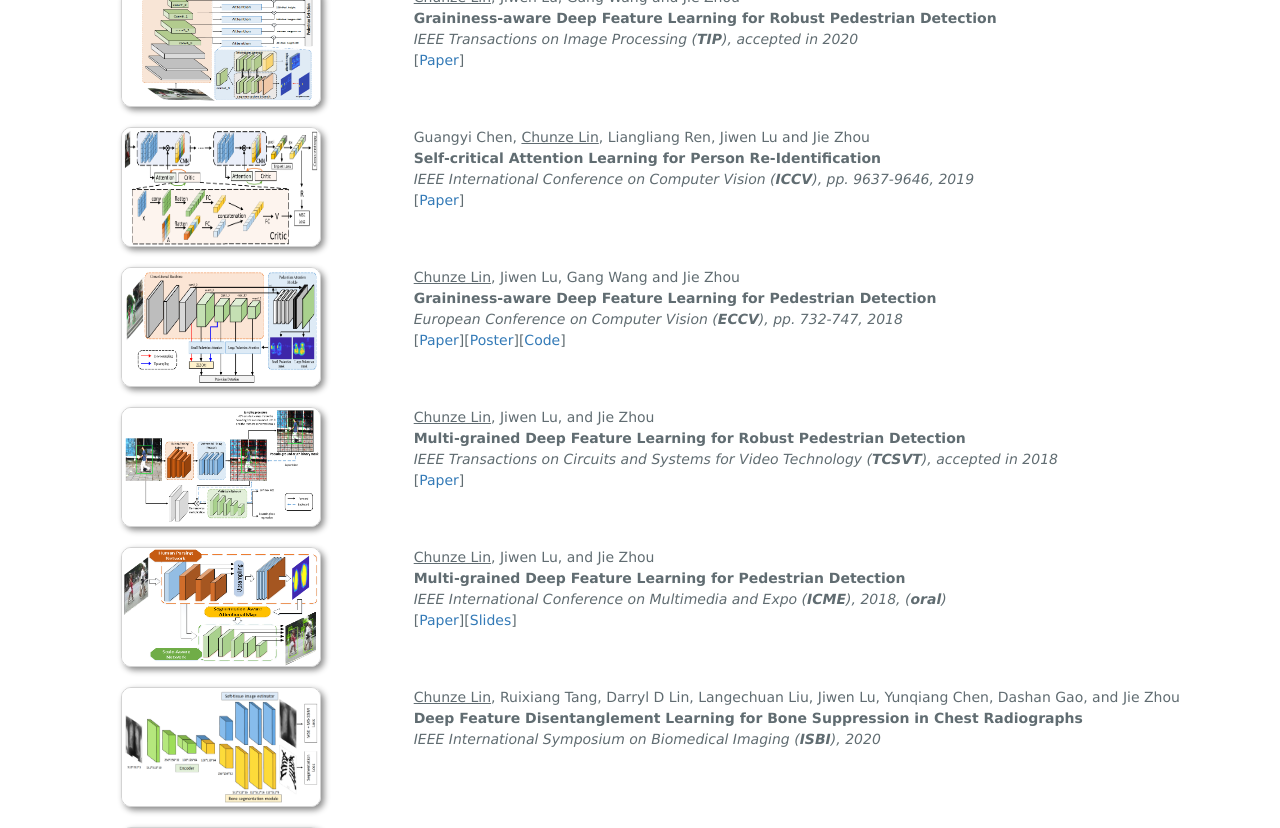
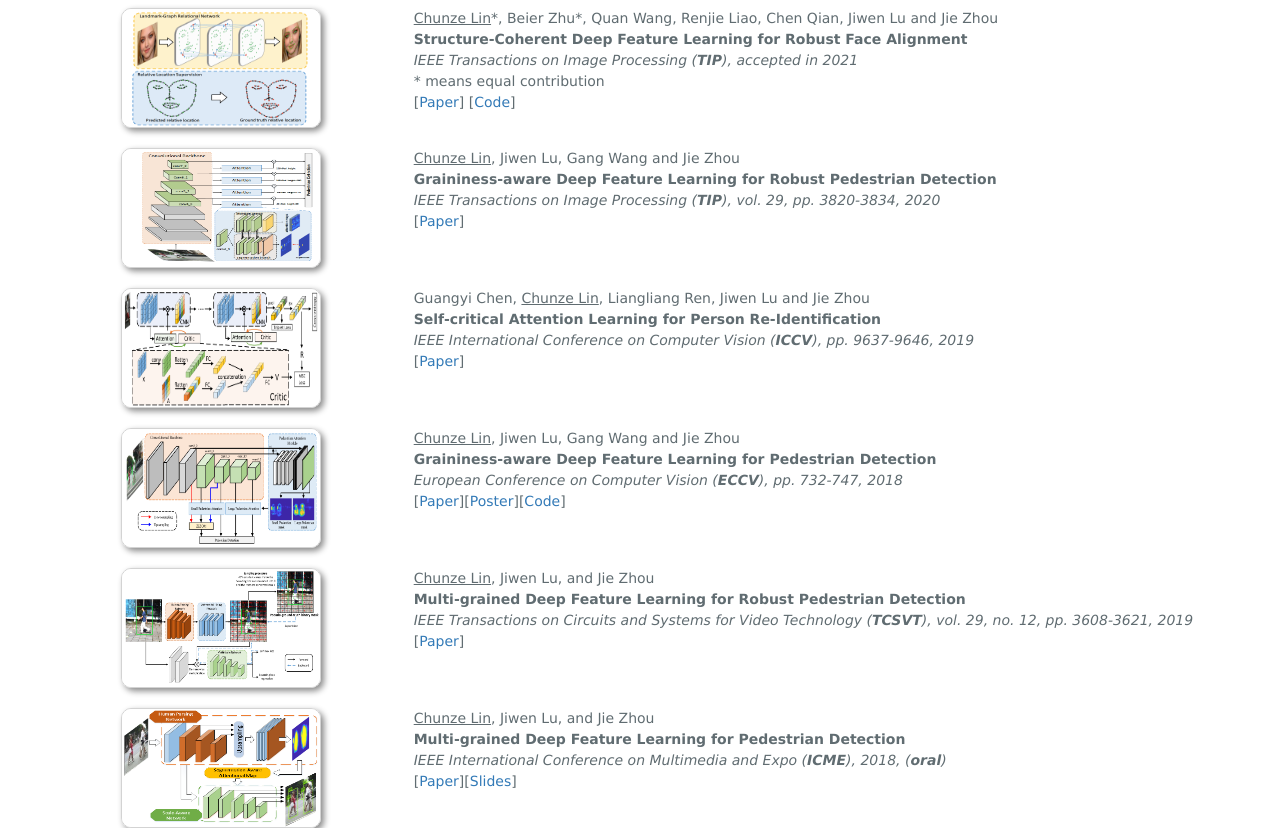
Before and after one commit to linchunze/linchunze.github.io, a plain HTML site: page index.html in a window 1280 px wide. Shown: the part 800-1628 px from the top of the page. Drawn offline with nearby package versions, Linux system fonts and the light colour scheme.

Commit message:
update TIP21

```diff
--- a/index.html
+++ b/index.html
@@ -84,6 +84,9 @@
                     <div class="row work-block">
                         <ul>
                             <li>
+                                2021.05 &nbsp; A paper is accepted by <a href="https://ieeexplore.ieee.org/xpl/RecentIssue.jsp?punumber=83">IEEE Transactions on Image Processing (TIP)</a>!</a>
+                            </li>
+                            <li>
                                 2020.03 &nbsp; A paper is accepted by <a href="https://www.2020.ieeeicme.org/">ICME'20</a>!
                             </li>
                             <li>
@@ -124,6 +127,24 @@
 
     <div class="row work-block">
         <div class="project col-xs-3">
+            <img class="work-img" src="papers/images/TIP21_pipeline.png">
+        </div>
+
+        <div class="col-xs-9">
+            <u>Chunze Lin</u>*, Beier Zhu*, Quan Wang, Renjie Liao, Chen Qian, Jiwen Lu and Jie Zhou
+            <br>
+            <strong>Structure-Coherent Deep Feature Learning for Robust Face Alignment</strong>
+            <br>
+            <em><i>IEEE Transactions on Image Processing (<strong>TIP</strong>)</i>, accepted in 2021</em>
+            <br> * means equal contribution
+            <br>
+            [<a href="papers/TIP21_Structure_coherent_FA.pdf">Paper</a>] [<a href="https://github.com/BeierZhu/Sturcture-Coherency-Face-Alignment">Code</a>]
+            <br>
+        </div>
+    </div>
+
+    <div class="row work-block">
+        <div class="project col-xs-3">
             <img class="work-img" src="papers/images/TIP_pipeline.png">
         </div>
 
@@ -132,7 +153,7 @@
             <br>
             <strong>Graininess-aware Deep Feature Learning for Robust Pedestrian Detection</strong>
             <br>
-            <em><i>IEEE Transactions on Image Processing (<strong>TIP</strong>)</i>, accepted in 2020</em>
+            <em><i>IEEE Transactions on Image Processing (<strong>TIP</strong>)</i>, vol. 29, pp. 3820-3834, 2020</em>
             <br>
             [<a href="papers/TIP_Graininess-aware.pdf">Paper</a>]
             <br>
@@ -181,7 +202,7 @@
             <br>
             <strong>Multi-grained Deep Feature Learning for Robust Pedestrian Detection</strong>
             <br>
-            <em><i>IEEE Transactions on Circuits and Systems for Video Technology (<strong>TCSVT</strong>)</i>, accepted in 2018</em>
+            <em><i>IEEE Transactions on Circuits and Systems for Video Technology (<strong>TCSVT</strong>)</i>, vol. 29, no. 12, pp. 3608-3621, 2019</em>
             <br> [<a href="papers/TCSVT_Multi-grained.pdf">Paper</a>]</br>
         </div>
     </div>
```
Also changed, not shown: papers/images/TIP21_pipeline.png (added), 2 other files.
